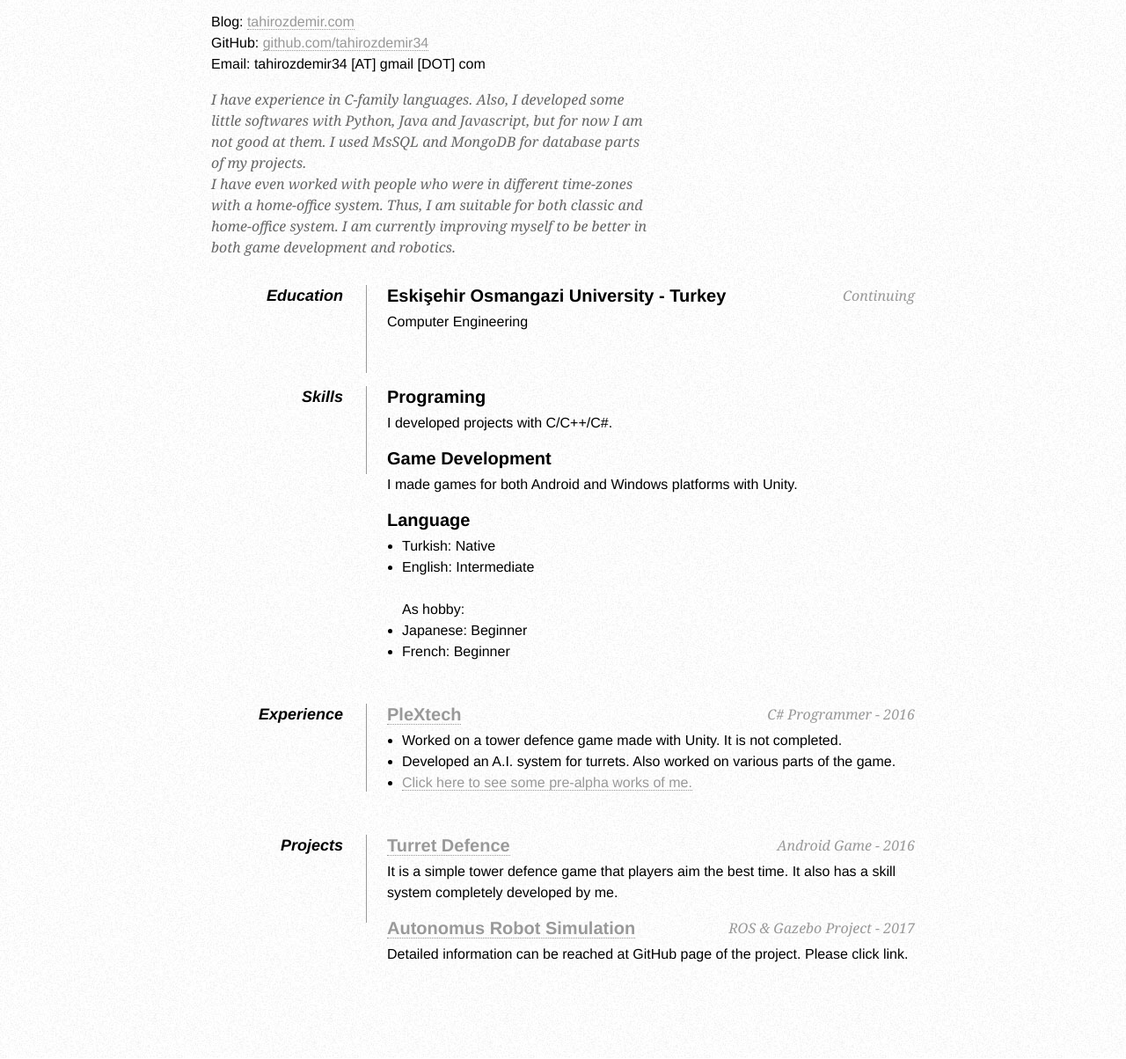
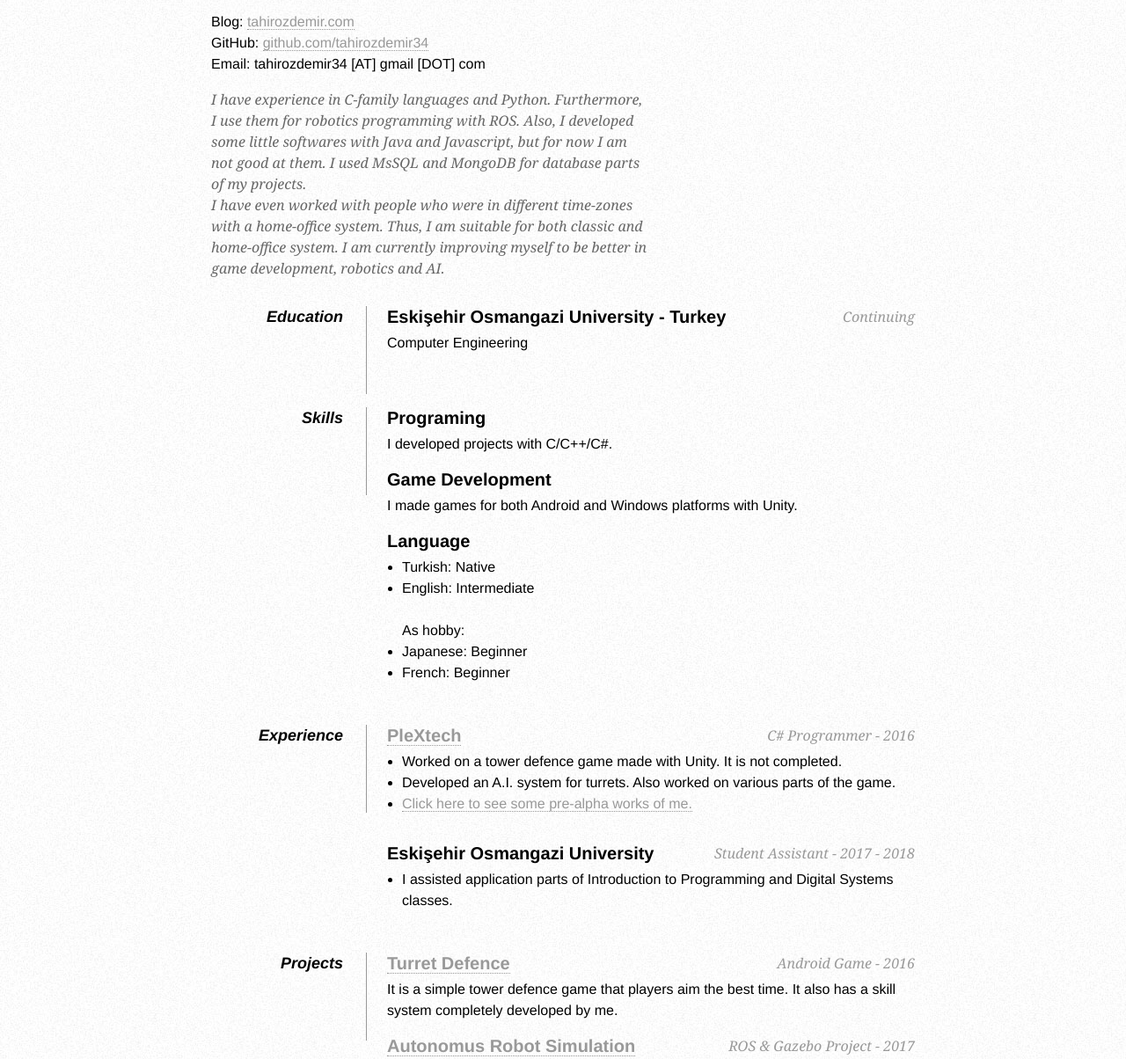
Before and after one commit to tahirozdemir34/cv-for-web, a plain HTML site: page index.html in a window 1280 px wide. Shown: the part 84-1288 px from the top of the page at 88% size. Drawn offline with Linux system fonts and the light colour scheme.

Commit message:
Update index.html

```diff
--- a/index.html
+++ b/index.html
@@ -50,10 +50,10 @@
 
         <div id="objective">
             <p>
-                I have experience in C-family languages. Also, I developed some little softwares with Python, Java and Javascript, but for now I am not good at them. I used MsSQL and MongoDB for database parts of my projects.
+                I have experience in C-family languages and Python. Furthermore, I use them for robotics programming with ROS. Also, I developed some little softwares with Java and Javascript, but for now I am not good at them. I used MsSQL and MongoDB for database parts of my projects.
 		</br>I have even worked with people who were in different time-zones with a home-office system.
 		Thus, I am suitable for both classic and home-office system.
-		I am currently improving myself to be better in both game development and robotics.
+		I am currently improving myself to be better in game development, robotics and AI.
 		</p>
         </div>
 
@@ -100,6 +100,11 @@
                     <li><a href="https://www.youtube.com/playlist?list=PLOpTEvuQQeW8zMgMIZFI21qPx7m-fKFj7" target="_blank">Click here to see some pre-alpha works of me.</a></li>
 
                 </ul>
+		     <h2>Eskişehir Osmangazi University</a><br /><span>Student Assistant - 2017 - 2018</span></h2>
+                <ul>
+                    <li>I assisted application parts of Introduction to Programming and Digital Systems classes.</li>
+
+                </ul>
             </dd>
 
             <dd class="clear"></dd>
```
